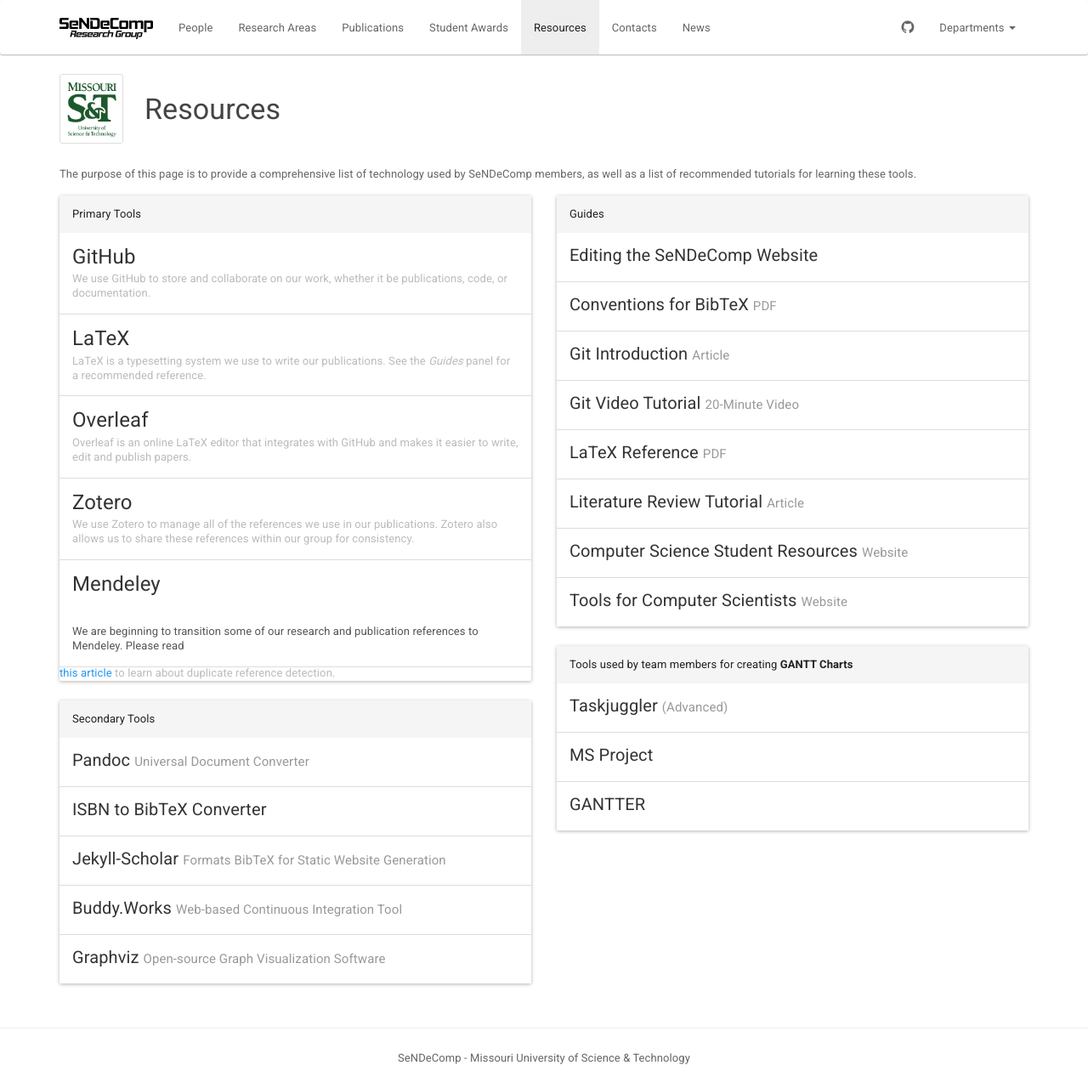
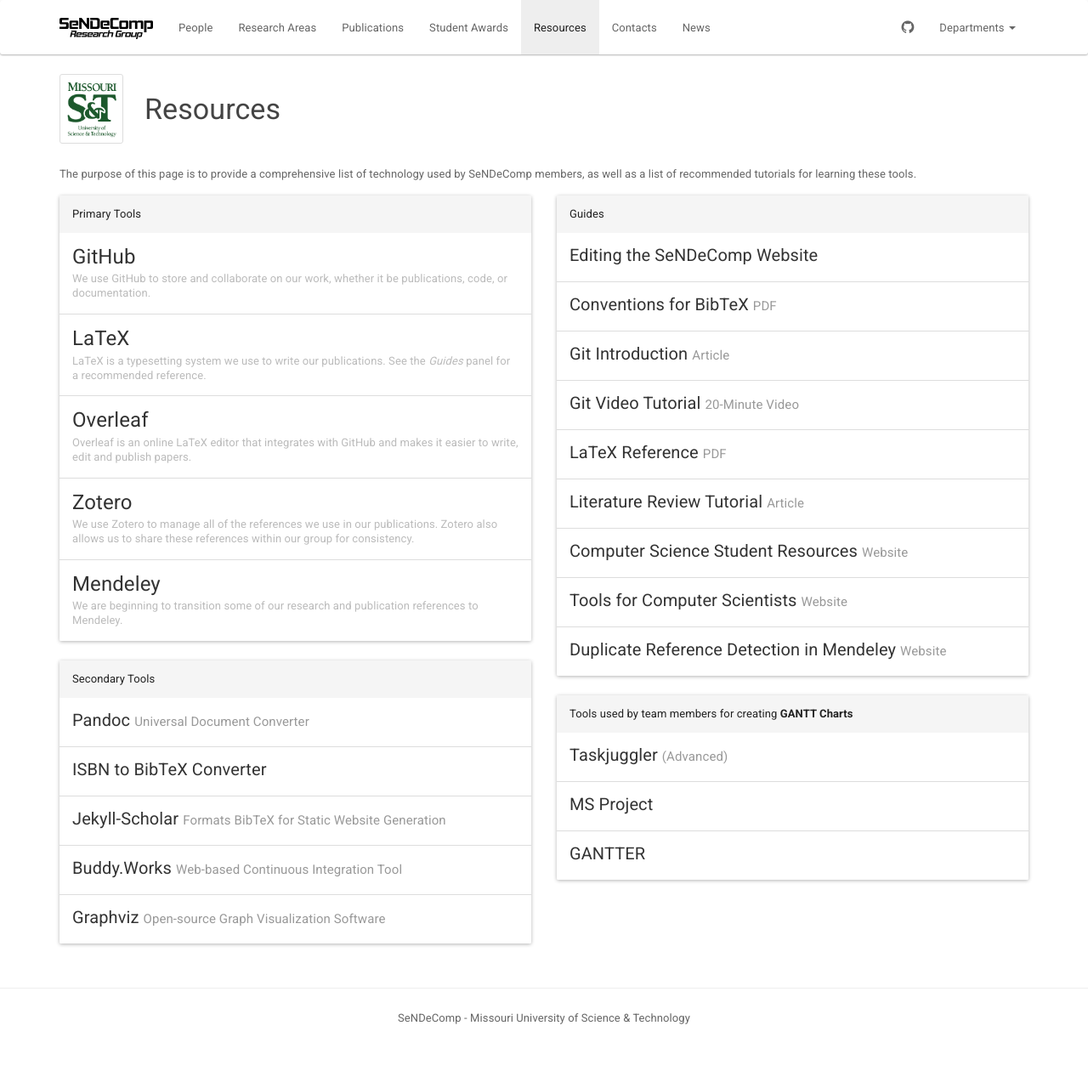
Before and after one commit to sendecomp/sendecomp-website, a Jekyll site: the page built from resources.html, in a window 1280 px wide. Shown: the whole page at 85% size. Built offline with Jekyll 4.4.1, drawn with Linux system fonts in a browser that asks for light colours; after the commit the page ends 1233 px from its top, so only the background shows below that.

Commit message:
Add Mendeley duplication detection resource

```diff
--- a/resources.html
+++ b/resources.html
@@ -48,8 +48,7 @@ title: Resources
           <h4 class="list-group-item-heading">Mendeley</h4>
           <p class="list-group-item-text">
             We are beginning to transition some of our research and publication references to
-            Mendeley. Please read <a href="https://service.elsevier.com/app/answers/detail/a_id/19611/kw/duplicates/supporthub/mendeley/"
-	    target="_blank">this article</a> to learn about duplicate reference detection.
+            Mendeley.
           </p>
         </a>
       </div>
@@ -105,6 +104,9 @@ title: Resources
         <a class="list-group-item" href="http://web.mst.edu/~nmjxv3/cs1001/" target="_blank">
           <h5 class="list-group-item-heading">Tools for Computer Scientists <small>Website</small></h5>
         </a>
+	<a class="list-group-item" href="https://service.elsevier.com/app/answers/detail/a_id/19611/kw/duplicates/supporthub/mendeley/" target="_blank">
+          <h5 class="list-group-item-heading">Duplicate Reference Detection in Mendeley <small>Website</small></h5>
+        </a>
       </div>
     </div>
 
```
